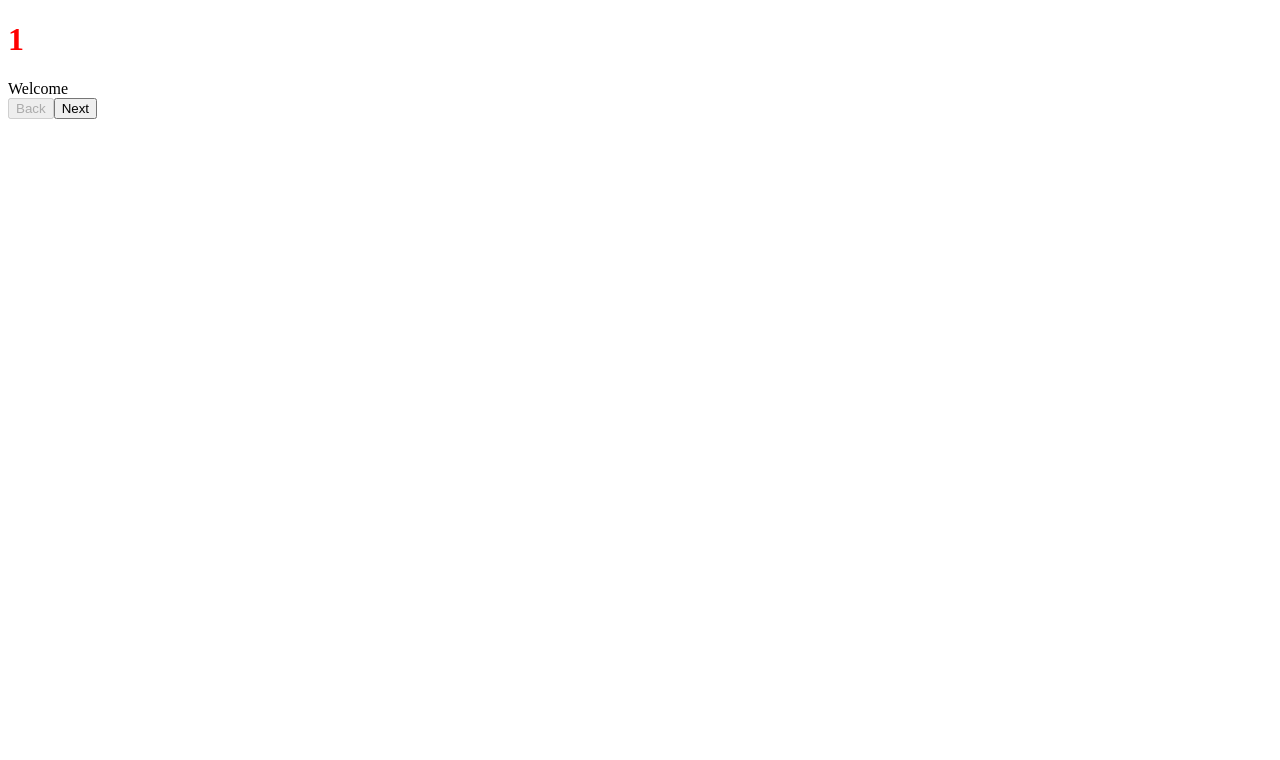
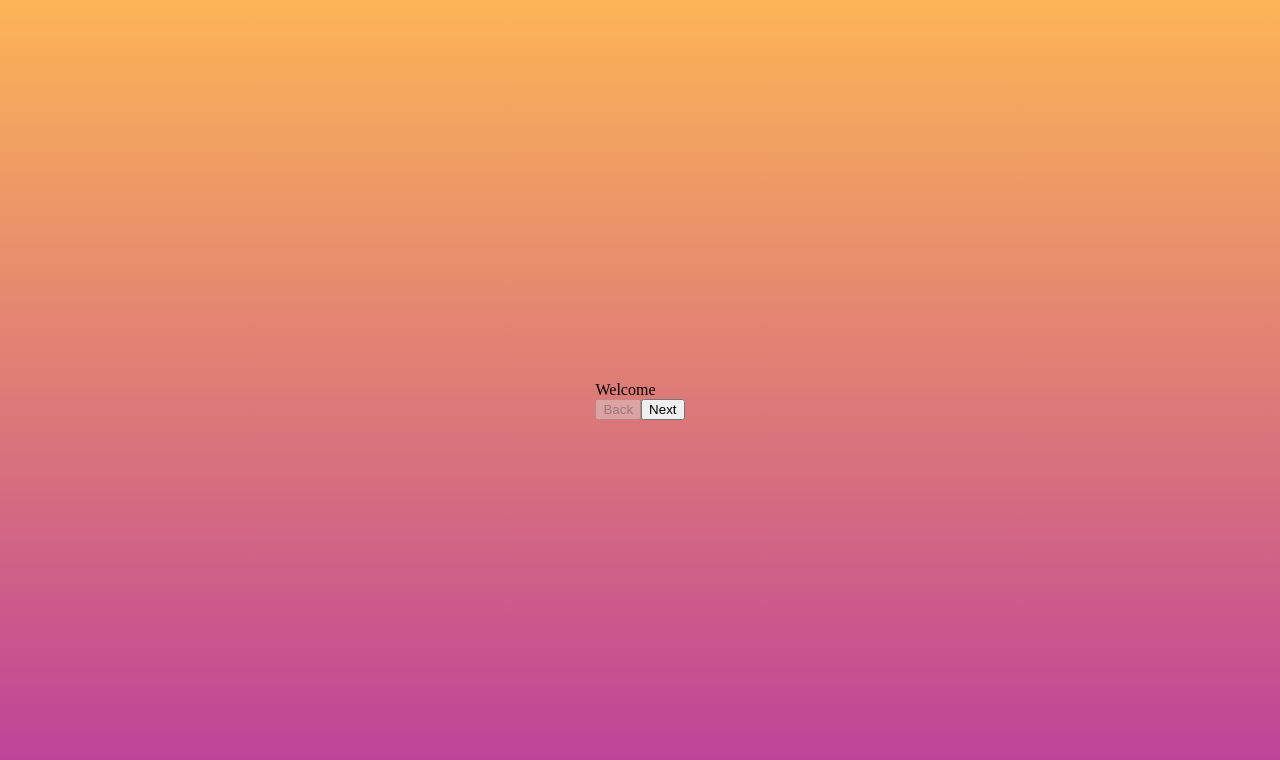
Before and after one commit to AkaraTawng/client-design-questionairre, a React (Vite) app: page / in a window 1280 px wide. Shown: the top 760 px of the page. Built offline with nearby package versions, Linux system fonts and the light colour scheme.

Commit message:
add linear gradient background. center content

```diff
--- a/index.html
+++ b/index.html
@@ -3,7 +3,7 @@
   <head>
     <meta charset="UTF-8" />
   </head>
-  <body>
+  <body style="margin: 0">
     <div id="root"></div>
     <script type="module" src="/src/main.jsx"></script>
   </body>
--- a/src/components/Form.jsx
+++ b/src/components/Form.jsx
@@ -86,7 +86,7 @@ function Form() {
     <FormWrapperOuter>
         <ProgressBar></ProgressBar>
         <FormWrapperInner>
-        <Header><h1>{FormTitles[page]}</h1></Header>
+        <Header></Header>
         <Body>{pageDisplay()}</Body>
         <Footer>
             <PrevButton disabled={page === 0} type="button" onClick={handleDecrementClick}>Back</PrevButton>
@@ -98,7 +98,12 @@ function Form() {
 }
 
 const FormWrapperOuter  = styled.form`
-
+    background: linear-gradient(#FDB456, #DD7A78, #BA3D9C);
+    height: 100vh;
+    width: 100vw;
+    display: flex;
+    justify-content: center;
+    align-items: center;
 `;
 
 const ProgressBar = styled.div`
```
